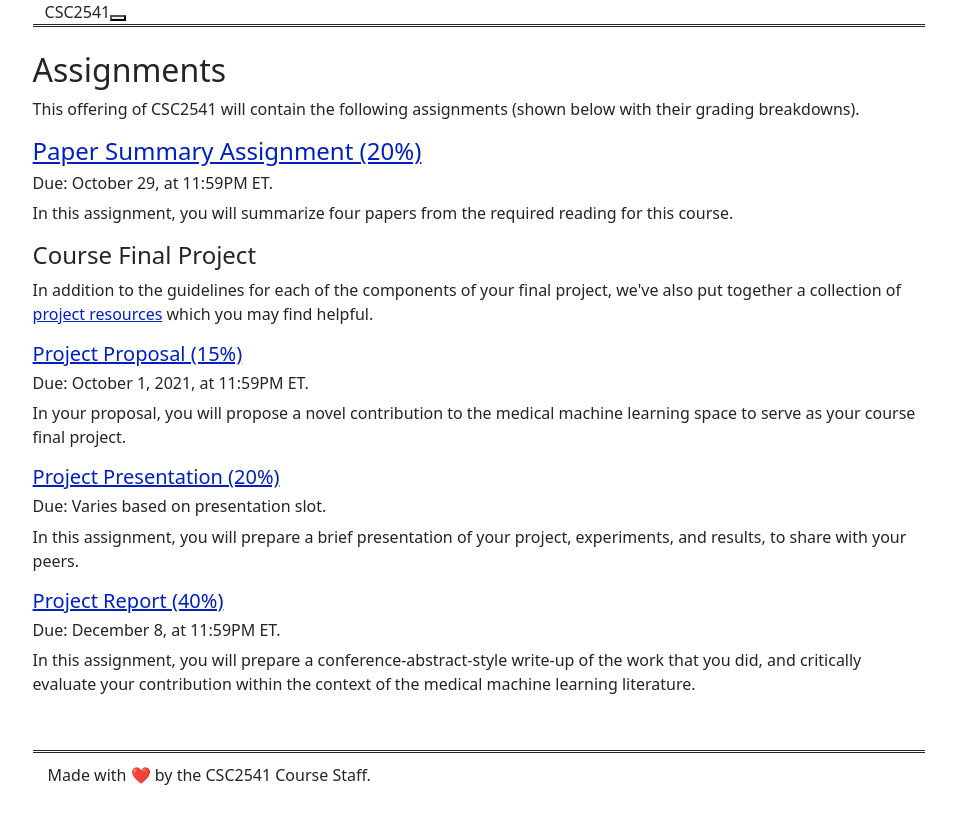
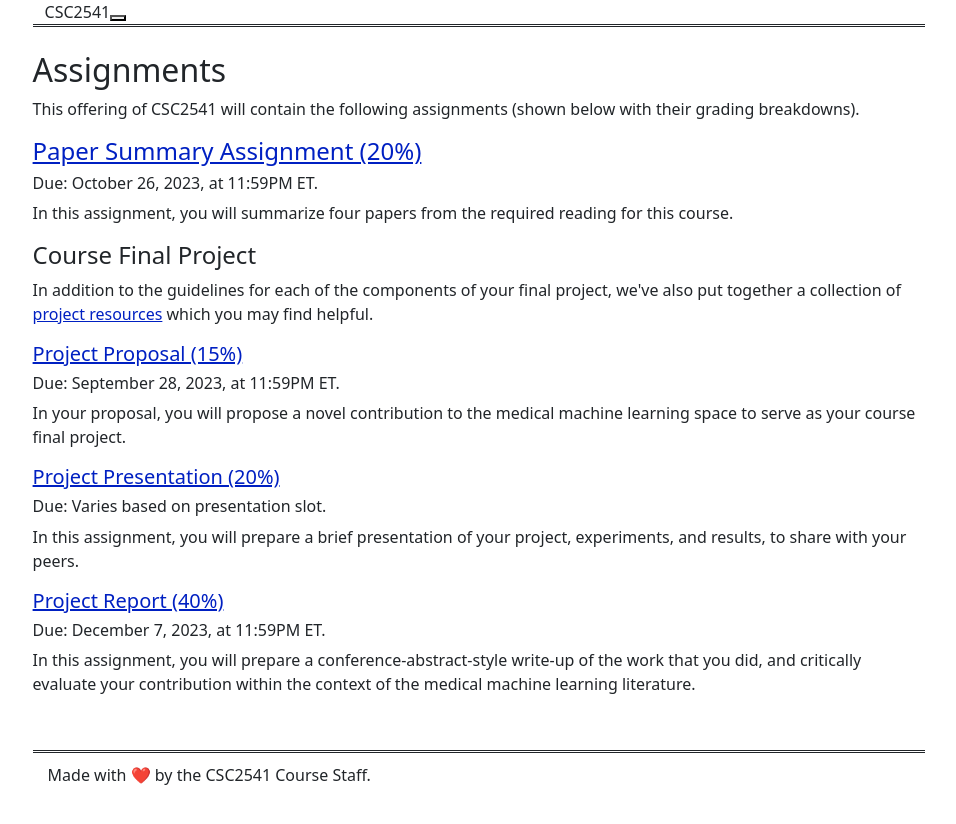
Before and after one commit to csc2541-2023/csc2541-2023.github.io, a Next.js app: page /assignments in a window 1280 px wide. Shown: the top 824 px of the page, without its empty margins (161-1117 px from the left). Built offline with nearby package versions, Linux system fonts and the light colour scheme; what @tailwindcss/typography would draw is missing.

Commit message:
updated dates and neurips style file

```diff
--- a/components/courseoverview.js
+++ b/components/courseoverview.js
@@ -59,7 +59,7 @@ export default function CourseOverview() {
         </div>
 
         <div>
-            <b> Booking Presentations Practice:</b>
+            {/* <b> Booking Presentations Practice:</b> */}
             <ul>
                 {/* <li><b>Michael: </b> Tuesdays, 9:00AM - 11:00AM, <a href="https://calendly.com/michaelcooper-uoft/michael-s-csc-2541-presentation-practice-hours?month=2021-10" target="_blank">by appointment</a>.</li>
                 <li><b>Farnam: </b> Tuesdays, 11:00AM - 1:00PM, <a href="https://calendly.com/frnm-mansouri/farnam-s-csc2541-presentation-practice-hours?month=2021-10" target="_blank">by appointment</a>.</li> */}
--- a/pages/assignments/index.js
+++ b/pages/assignments/index.js
@@ -14,7 +14,7 @@ export default function Home() {
         <p>This offering of CSC2541 will contain the following assignments (shown below with their grading breakdowns).</p>
 
         <h4><a href="assignments/papersummary">Paper Summary Assignment (20%)</a></h4>
-        <h6>Due: October 29, at 11:59PM ET.</h6>
+        <h6>Due: October 26, 2023, at 11:59PM ET.</h6>
         <p>In this assignment, you will summarize four papers from the required reading for this course.</p>
 
         {/* <h4><a href="assignments/paperpresentation">Paper Presentation Assignment (15%)</a></h4>
@@ -24,13 +24,13 @@ export default function Home() {
         <h4>Course Final Project</h4>
         <p>In addition to the guidelines for each of the components of your final project, we've also put together a collection of <a href="/projectresources">project resources</a> which you may find helpful.</p>
         <h5><a href="assignments/projectproposal">Project Proposal (15%)</a></h5>
-        <h6>Due: October 1, 2021, at 11:59PM ET.</h6>
+        <h6>Due: September 28, 2023, at 11:59PM ET.</h6>
         <p>In your proposal, you will propose a novel contribution to the medical machine learning space to serve as your course final project.</p>
         <h5><a href="assignments/projectpresentation">Project Presentation (20%)</a></h5>
         <h6>Due: Varies based on presentation slot.</h6>
         <p>In this assignment, you will prepare a brief presentation of your project, experiments, and results, to share with your peers.</p>
         <h5><a href="assignments/projectreport">Project Report (40%)</a></h5>
-        <h6>Due: December 8, at 11:59PM ET.</h6>
+        <h6>Due: December 7, 2023, at 11:59PM ET.</h6>
         <p>In this assignment, you will prepare a conference-abstract-style write-up of the work that you did, and critically evaluate your contribution within the context of the medical machine learning literature.</p>
 
         </Page>
--- a/pages/assignments/papersummary.js
+++ b/pages/assignments/papersummary.js
@@ -11,11 +11,11 @@ export default function Home() {
       </Head>
         <Page>
           <h2>Paper Summary Assignment</h2>
-          <h5>Due: October 29, at 11:59PM ET.</h5>
+          <h5>Due: October 26, at 11:59PM ET.</h5>
 
           <p>In the paper summary assignment, you will select and summarize four papers of your choosing from the required reading list. In summarizing each paper, contextualize the paper within the research landscape, discuss the motivation and problem definition, the key approach of the paper - including the features that make it especially unique from other contemporary literature, and results/implications of the work for the medical - and medical machine learning - community.</p>
 
-          <p>Each summary should be roughly half a page using the provided LaTeX template. Some papers leave more to unpack and discuss than others, you’re welcome to have some summaries which are longer, and some which are shorter - however, your entire submission is to be at least two but not greater than three pages using the <a href="https://www.overleaf.com/latex/templates/neurips-2021/bfjnthbqvhgs" target="_blank">LaTeX template</a> (you do not need to include the title or authorship segments - since your name is included with your submission - if you would prefer to omit them to save on space).</p>
+          <p>Each summary should be roughly half a page using the provided LaTeX template. Some papers leave more to unpack and discuss than others, you’re welcome to have some summaries which are longer, and some which are shorter - however, your entire submission is to be at least two but not greater than three pages using the <a href="https://neurips.cc/Conferences/2023/PaperInformation/StyleFiles" target="_blank">LaTeX template</a> (you do not need to include the title or authorship segments - since your name is included with your submission - if you would prefer to omit them to save on space).</p>
 
           <p>If you’d like inspiration of how to summarize papers effectively, consider reading the following blog posts:</p>
           <ul>
--- a/pages/assignments/projectproposal.js
+++ b/pages/assignments/projectproposal.js
@@ -10,7 +10,7 @@ export default function Home() {
       </Head>
         <Page>
           <h2>Project Proposal</h2>
-          <h5>Due: October 1, 2021, at 11:59PM ET.</h5>
+          <h5>Due: September 28, 2023, at 11:59PM ET.</h5>
           <h6>Adapted from and credit to <a href="http://cs231n.stanford.edu/project.html" target="_blank">CS 231N’s project proposal guidelines</a>.</h6>
 
           <p>The project proposal will consist of a 250-400 word submission, detailing the following about your project plan:</p>
--- a/pages/assignments/projectreport.js
+++ b/pages/assignments/projectreport.js
@@ -10,7 +10,7 @@ export default function Home() {
       </Head>
         <Page>
           <h2>Final Project Report</h2>
-          <h5>Due: December 8, at 11:59PM ET.</h5>
+          <h5>Due: December 7, at 11:59PM ET.</h5>
           <h6>Adapted from and credit to similar work from <a href="http://www.cs.toronto.edu/~duvenaud/" target="_blank">David Duvenaud</a>.</h6>
           <p>Your project report should resemble a conference workshop abstract (<a href="https://sites.google.com/view/med-neurips-2020/abstracts" target="_blank">examples here</a>). If you feel that your project won’t cleanly fit into this rubric, please reach out to Rahul or the TAs.</p>
 
```
